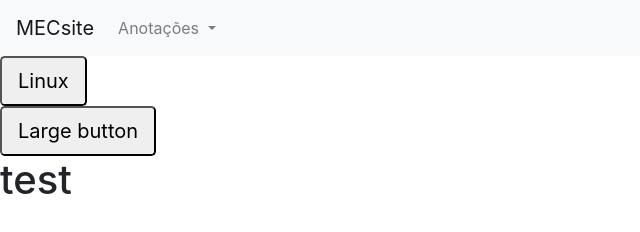
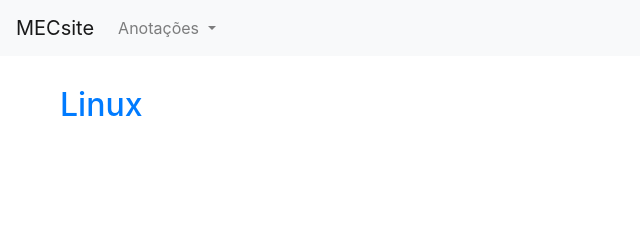
Before and after one commit to mecbds/MECsite, a plain HTML site: page anotacoes/estudos.html in a window 1280 px wide. Shown: the whole page, without its empty margins (0-640 px from the left). Drawn offline with nearby package versions, Linux system fonts and the light colour scheme.

Commit message:
correções

```diff
--- a/anotacoes/cssant.css
+++ b/anotacoes/cssant.css
@@ -1,24 +1,5 @@
 div#selecao{
-    margin-left: 30px;
+    margin-left: 60px;
     margin-top: 30px;
-    width: 200px;
-    height: 200px;
-    background-color: black;
-    border-radius: 10px;
-    padding-right: 40px;
-    display: inline-block;
+
 }
-
-div#preview{
-    background-color: rgb(179, 65, 65);
-    border-radius: 10px;
-    padding-right: 40px;
-    display: inline-block;
-}
-
-.btn-lg{
-    margin-top: 10px;
-    margin-bottom: 10px;
-    margin-left: 10px;
-    margin-right: 10px;
-}
--- a/anotacoes/estudos.html
+++ b/anotacoes/estudos.html
@@ -7,14 +7,14 @@
 
     <!-- Bootstrap CSS -->
     <link rel="stylesheet" href="https://stackpath.bootstrapcdn.com/bootstrap/4.1.3/css/bootstrap.min.css" integrity="sha384-MCw98/SFnGE8fJT3GXwEOngsV7Zt27NXFoaoApmYm81iuXoPkFOJwJ8ERdknLPMO" crossorigin="anonymous">
-    <link rel="stylesheet" href="cssant">
+    <link rel="stylesheet" href="cssant.css">
     <title>MECsite</title>
   </head>
   <body>
 
   <!--Inicio navbar-->
     <nav class="navbar navbar-expand-lg navbar-light bg-light">
-      <a class="navbar-brand" href="../index">MECsite</a>
+      <a class="navbar-brand" href="../index.html">MECsite</a>
       <div class="collapse navbar-collapse" id="navbarSupportedContent">
         <ul class="navbar-nav mr-auto">
           <li class="nav-item dropdown">
@@ -31,14 +31,9 @@
     </nav>
     <!--Fim da navbar-->
     <div id="selecao">
-      <button type="button" class="btn-lg">Linux</button> <br>
-      <button type="button" class="btn-lg">Large button</button>
+      <h2><a href="#">Linux</a></h2>
+
     </div>
-
-    <div id="preview">
-      <h1>test</h1>
-    </div>
-
 
     <!-- JavaScript (Opcional) -->
     <!-- jQuery primeiro, depois Popper.js, depois Bootstrap JS -->
```
Also changed, not shown: index.html (+3 -3 lines), 1 other file.
